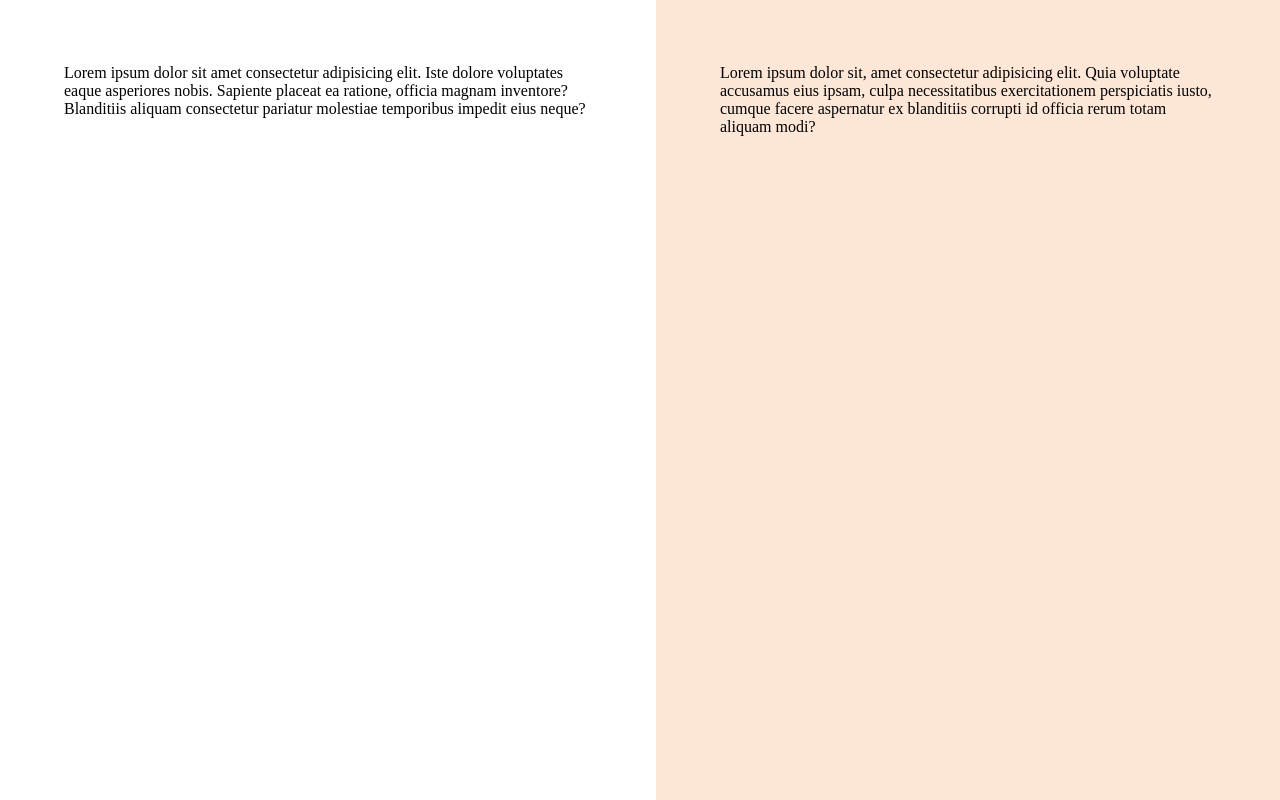
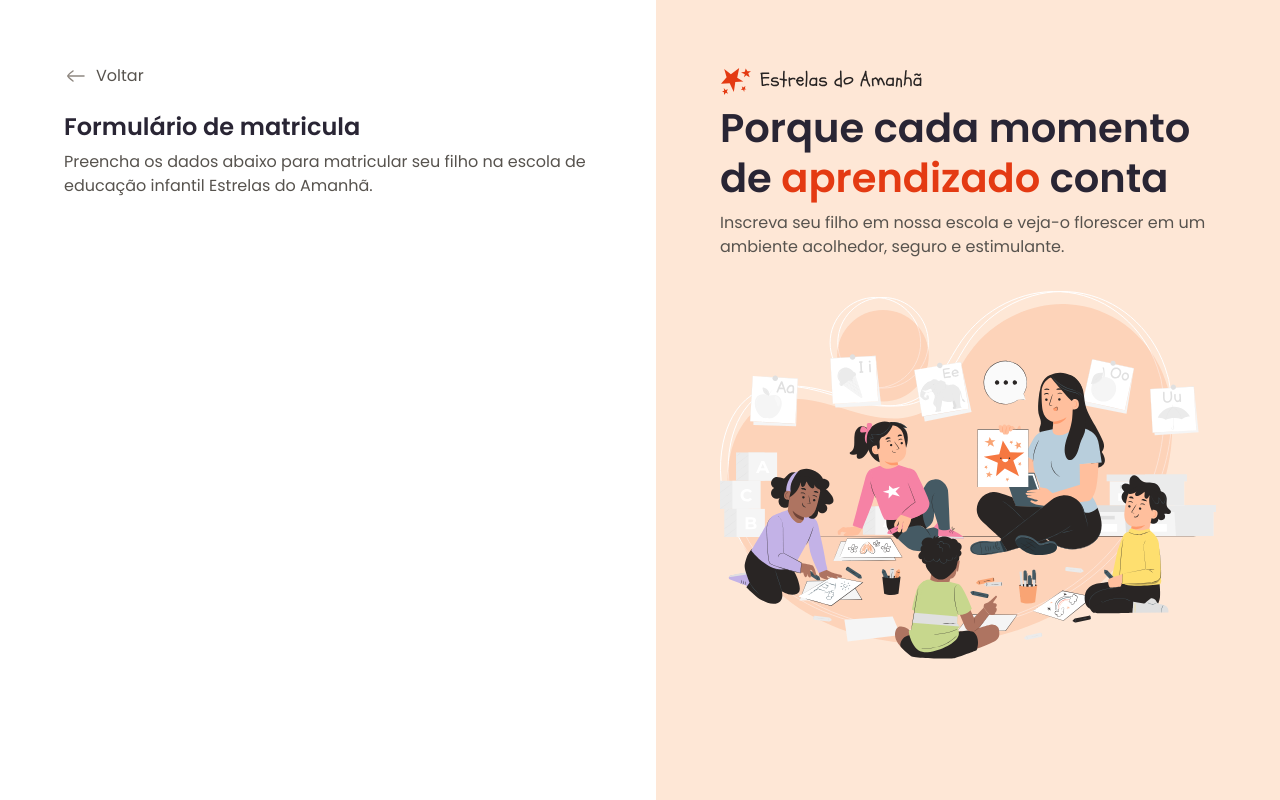
Before and after one commit to christianrdgn/projeto-formulario-de-matricula, a plain HTML site: page index.html in a window 1280 px wide. Drawn offline with Linux system fonts and the light colour scheme.

Commit message:
Correção mais conteudos aside e inicial do main

```diff
--- a/index.html
+++ b/index.html
@@ -14,12 +14,31 @@
     <div id="app">
         <main>
             <div class="main-container">
-                Lorem ipsum dolor sit amet consectetur adipisicing elit. Iste dolore voluptates eaque asperiores nobis. Sapiente placeat ea ratione, officia magnam inventore? Blanditiis aliquam consectetur pariatur molestiae temporibus impedit eius neque?
+                <div class="back">
+                    <img src="assets/icons/arrow-left-02.svg" alt="Ícone de voltar">
+                    <span>Voltar</span>
+                </div>
+                <h1>Formulário de matricula</h1>
+                <p>Preencha os dados abaixo para matricular seu filho na escola de educação infantil Estrelas do Amanhã.</p>
             </div>
         </main>
         <aside>
             <div class="aside-container">
-                Lorem ipsum dolor sit, amet consectetur adipisicing elit. Quia voluptate accusamus eius ipsam, culpa necessitatibus exercitationem perspiciatis iusto, cumque facere aspernatur ex blanditiis corrupti id officia rerum totam aliquam modi?
+                <header>
+                    <img src="assets/logo.svg" alt="">
+                    <h2>
+                        Porque cada momento de
+                        <span>
+                            aprendizado
+                        </span>
+                        conta
+                    </h2>
+                    <p>
+                        Inscreva seu filho em nossa escola e veja-o florescer em um ambiente acolhedor, seguro e estimulante.
+                    </p>
+                </header>
+
+                <img src="/assets/Illustration.svg" alt="Ilustração de uma professora com crianças prestando atenção">
             </div>
         </aside>
     </div>
--- a/styles/global.css
+++ b/styles/global.css
@@ -24,4 +24,15 @@
 
 body {
     overflow: hidden;
+
+    font: var(--text);
+    color: var(--text-secundary);
 }
+h1, h2 {
+    color: var(--text-primary);
+}
+
+img {
+    max-width: 100%;
+    height: auto;
+}
--- a/styles/layout.css
+++ b/styles/layout.css
@@ -3,7 +3,7 @@
     grid-template-columns: 51.25% 48.75%;
 
     height: 100vh;
-overflow: hidden;
+    overflow: hidden;
 }
 
 main {
@@ -14,6 +14,17 @@ main {
         max-width: 33rem;
         margin-left: auto;
     }
+
+    & .back {
+        display: flex;
+        align-items: center;
+        gap: .5rem;
+        margin-bottom: 1.5rem;
+    }
+    & h1 {
+        font: 600 1.5rem/1.25 var(--font-family);
+        margin-bottom: .5rem;
+    }
 }
 
 aside {
@@ -22,5 +33,17 @@ aside {
 
     & .aside-container {
         max-width: 31rem;
+
+        & > img {
+            margin-top: 2rem;
+        }
+    }
+
+    & h2 {
+        font: 600 2.5rem/1.25 var(--font-family);
+        margin-bottom: .5rem;
+        & span {
+            color: var(--text-highlight);
+        }
     }
 }
```
Also changed, not shown: assets/Illustration.svg (renamed from Illustration.svg), assets/icons/alert-circle.svg (renamed from icons/alert-circle.svg), assets/icons/arrow-down-01.svg (renamed from icons/arrow-down-01.svg), assets/icons/arrow-left-02.svg (renamed from icons/arrow-left-02.svg), assets/icons/basketball-02.svg (renamed from icons/basketball-02.svg), assets/icons/boxing-glove-01.svg (renamed from icons/boxing-glove-01.svg), assets/icons/calendar-03.svg (renamed from icons/calendar-03.svg), assets/icons/check.svg (renamed from icons/check.svg), assets/icons/cloud-upload.svg (renamed from icons/cloud-upload.svg), assets/icons/football.svg (renamed from icons/football.svg), assets/icons/sun-02.svg (renamed from icons/sun-02.svg), assets/icons/sun-cloud-02.svg (renamed from icons/sun-cloud-02.svg), assets/icons/swimming.svg (renamed from icons/swimming.svg), assets/icons/volleyball.svg (renamed from icons/volleyball.svg), 3 more files.
